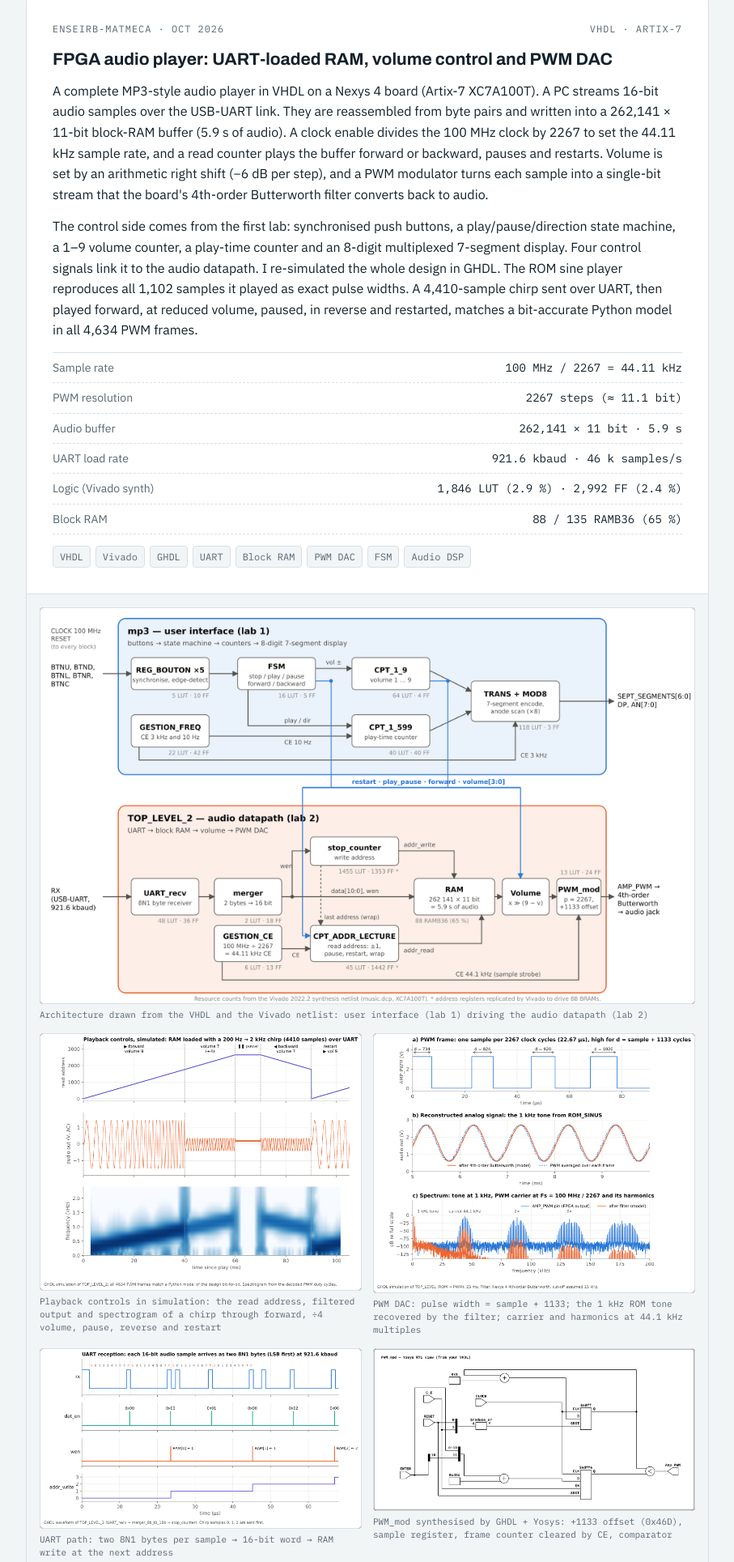
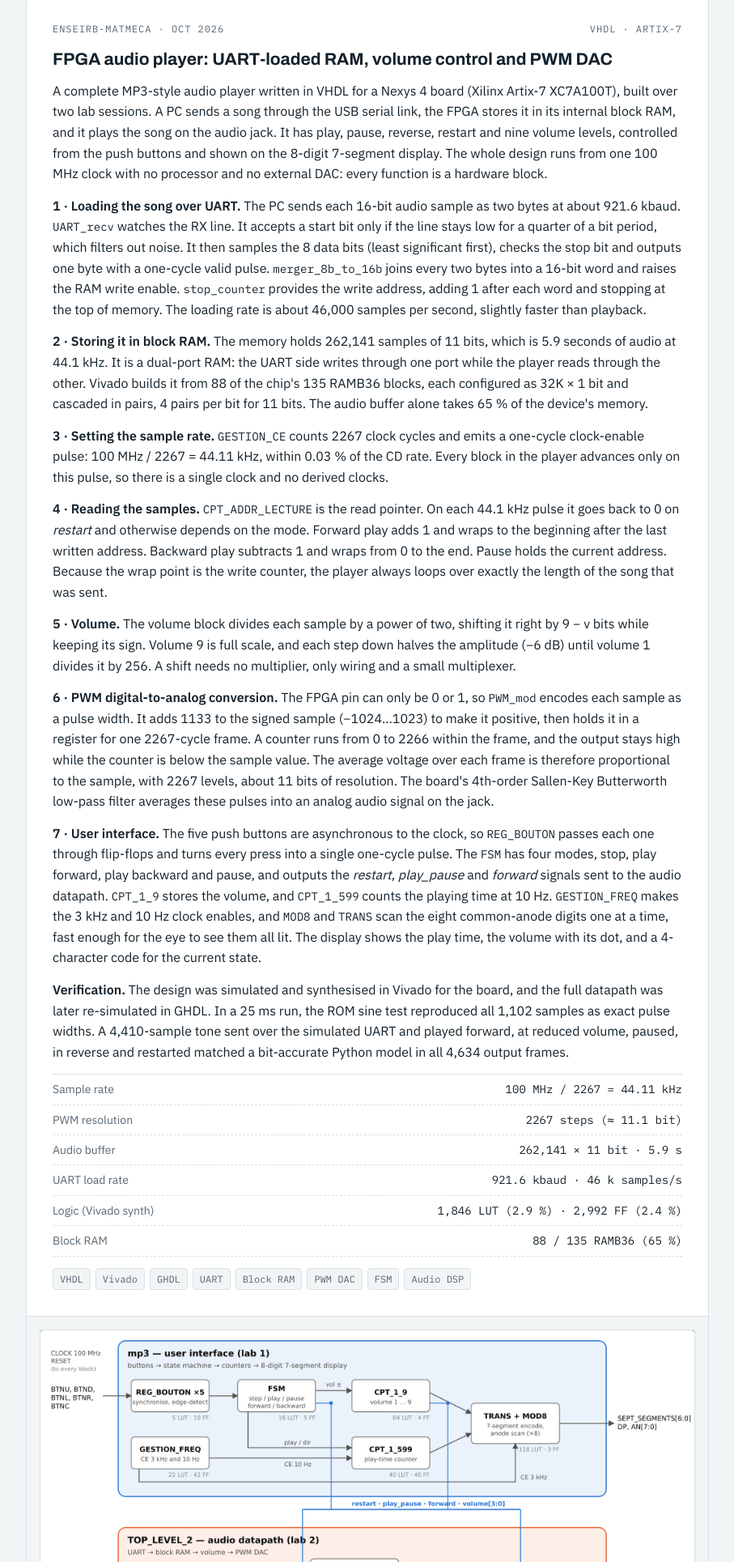
Before and after one commit to Zamzurizmn/Zamzurizmn.github.io, a plain HTML site: page index.html in a window 1280 px wide. Shown: the part 5234-7163 px from the top of the page at 81% size, without its empty margins (288-1195 px from the left). Drawn offline with Linux system fonts and the light colour scheme.

Commit message:
FPGA audio player: keep only the architecture diagram, expand the block-by-block explanation
Co-Authored-By: Claude Opus 5.5 <noreply@anthropic.com>
Claude-Session: https://claude.ai/code/session_01AwZfj9zhcGed18WSzVTiyv

```diff
--- a/index.html
+++ b/index.html
@@ -261,6 +261,7 @@ section.block { padding-block: 56px; border-top: 1px solid var(--line); }
 @media (max-width: 900px) { .proj-grid.two { grid-template-columns: minmax(0, 1fr); } .adc-gallery { grid-template-columns: repeat(2, minmax(0, 1fr)); } }
 @media (max-width: 560px) { .adc-gallery { grid-template-columns: minmax(0, 1fr); } .adc-gallery figure.span2 { grid-column: auto; } }
 .adc-gallery.g2 { grid-template-columns: repeat(2, minmax(0, 1fr)); }
+.proj code { font-family: var(--mono); font-size: .88em; color: var(--ink, inherit); }
 .adc-gallery figure.full { grid-column: 1 / -1; }
 @media (max-width: 560px) { .adc-gallery.g2 { grid-template-columns: minmax(0, 1fr); } }
 .simfig.wide { background: var(--bg); }
@@ -534,8 +535,15 @@ section.block { padding-block: 56px; border-top: 1px solid var(--line); }
           <div class="txt">
             <div class="proj-meta"><span class="label">ENSEIRB-MATMECA · Oct 2026</span><span class="label">VHDL · Artix-7</span></div>
             <h3>FPGA audio player: UART-loaded RAM, volume control and PWM DAC</h3>
-            <p>A complete MP3-style audio player in VHDL on a Nexys 4 board (Artix-7 XC7A100T). A PC streams 16-bit audio samples over the USB-UART link. They are reassembled from byte pairs and written into a 262,141 × 11-bit block-RAM buffer (5.9 s of audio). A clock enable divides the 100 MHz clock by 2267 to set the 44.11 kHz sample rate, and a read counter plays the buffer forward or backward, pauses and restarts. Volume is set by an arithmetic right shift (−6 dB per step), and a PWM modulator turns each sample into a single-bit stream that the board's 4th-order Butterworth filter converts back to audio.</p>
-            <p>The control side comes from the first lab: synchronised push buttons, a play/pause/direction state machine, a 1–9 volume counter, a play-time counter and an 8-digit multiplexed 7-segment display. Four control signals link it to the audio datapath. I re-simulated the whole design in GHDL. The ROM sine player reproduces all 1,102 samples it played as exact pulse widths. A 4,410-sample chirp sent over UART, then played forward, at reduced volume, paused, in reverse and restarted, matches a bit-accurate Python model in all 4,634 PWM frames.</p>
+            <p>A complete MP3-style audio player written in VHDL for a Nexys 4 board (Xilinx Artix-7 XC7A100T), built over two lab sessions. A PC sends a song through the USB serial link, the FPGA stores it in its internal block RAM, and it plays the song on the audio jack. It has play, pause, reverse, restart and nine volume levels, controlled from the push buttons and shown on the 8-digit 7-segment display. The whole design runs from one 100 MHz clock with no processor and no external DAC: every function is a hardware block.</p>
+            <p><b>1 · Loading the song over UART.</b> The PC sends each 16-bit audio sample as two bytes at about 921.6 kbaud. <code>UART_recv</code> watches the RX line. It accepts a start bit only if the line stays low for a quarter of a bit period, which filters out noise. It then samples the 8 data bits (least significant first), checks the stop bit and outputs one byte with a one-cycle valid pulse. <code>merger_8b_to_16b</code> joins every two bytes into a 16-bit word and raises the RAM write enable. <code>stop_counter</code> provides the write address, adding 1 after each word and stopping at the top of memory. The loading rate is about 46,000 samples per second, slightly faster than playback.</p>
+            <p><b>2 · Storing it in block RAM.</b> The memory holds 262,141 samples of 11 bits, which is 5.9 seconds of audio at 44.1 kHz. It is a dual-port RAM: the UART side writes through one port while the player reads through the other. Vivado builds it from 88 of the chip's 135 RAMB36 blocks, each configured as 32K × 1 bit and cascaded in pairs, 4 pairs per bit for 11 bits. The audio buffer alone takes 65 % of the device's memory.</p>
+            <p><b>3 · Setting the sample rate.</b> <code>GESTION_CE</code> counts 2267 clock cycles and emits a one-cycle clock-enable pulse: 100 MHz / 2267 = 44.11 kHz, within 0.03 % of the CD rate. Every block in the player advances only on this pulse, so there is a single clock and no derived clocks.</p>
+            <p><b>4 · Reading the samples.</b> <code>CPT_ADDR_LECTURE</code> is the read pointer. On each 44.1 kHz pulse it goes back to 0 on <i>restart</i> and otherwise depends on the mode. Forward play adds 1 and wraps to the beginning after the last written address. Backward play subtracts 1 and wraps from 0 to the end. Pause holds the current address. Because the wrap point is the write counter, the player always loops over exactly the length of the song that was sent.</p>
+            <p><b>5 · Volume.</b> The volume block divides each sample by a power of two, shifting it right by 9 − v bits while keeping its sign. Volume 9 is full scale, and each step down halves the amplitude (−6 dB) until volume 1 divides it by 256. A shift needs no multiplier, only wiring and a small multiplexer.</p>
+            <p><b>6 · PWM digital-to-analog conversion.</b> The FPGA pin can only be 0 or 1, so <code>PWM_mod</code> encodes each sample as a pulse width. It adds 1133 to the signed sample (−1024…1023) to make it positive, then holds it in a register for one 2267-cycle frame. A counter runs from 0 to 2266 within the frame, and the output stays high while the counter is below the sample value. The average voltage over each frame is therefore proportional to the sample, with 2267 levels, about 11 bits of resolution. The board's 4th-order Sallen-Key Butterworth low-pass filter averages these pulses into an analog audio signal on the jack.</p>
+            <p><b>7 · User interface.</b> The five push buttons are asynchronous to the clock, so <code>REG_BOUTON</code> passes each one through flip-flops and turns every press into a single one-cycle pulse. The <code>FSM</code> has four modes, stop, play forward, play backward and pause, and outputs the <i>restart</i>, <i>play_pause</i> and <i>forward</i> signals sent to the audio datapath. <code>CPT_1_9</code> stores the volume, and <code>CPT_1_599</code> counts the playing time at 10 Hz. <code>GESTION_FREQ</code> makes the 3 kHz and 10 Hz clock enables, and <code>MOD8</code> and <code>TRANS</code> scan the eight common-anode digits one at a time, fast enough for the eye to see them all lit. The display shows the play time, the volume with its dot, and a 4-character code for the current state.</p>
+            <p><b>Verification.</b> The design was simulated and synthesised in Vivado for the board, and the full datapath was later re-simulated in GHDL. In a 25 ms run, the ROM sine test reproduced all 1,102 samples as exact pulse widths. A 4,410-sample tone sent over the simulated UART and played forward, at reduced volume, paused, in reverse and restarted matched a bit-accurate Python model in all 4,634 output frames.</p>
             <dl class="spec">
               <div><dt>Sample rate</dt><dd>100 MHz / 2267 = 44.11 kHz</dd></div>
               <div><dt>PWM resolution</dt><dd>2267 steps (≈ 11.1 bit)</dd></div>
@@ -548,16 +556,11 @@ section.block { padding-block: 56px; border-top: 1px solid var(--line); }
           </div>
           <div class="adc-gallery g2">
               <figure class="full"><a href="img/fpga-architecture.png" target="_blank" rel="noopener"><img src="img/fpga-architecture.png" alt="Block diagram: button interface, FSM and counters driving the UART, RAM, volume and PWM audio datapath, with Vivado resource counts" loading="lazy"></a><figcaption>Architecture drawn from the VHDL and the Vivado netlist: user interface (lab 1) driving the audio datapath (lab 2)</figcaption></figure>
-              <figure><a href="img/fpga-playback.png" target="_blank" rel="noopener"><img src="img/fpga-playback.png" alt="Simulated read address, audio output and spectrogram during forward, volume, pause, backward and restart phases" loading="lazy"></a><figcaption>Playback controls in simulation: the read address, filtered output and spectrogram of a chirp through forward, ÷4 volume, pause, reverse and restart</figcaption></figure>
-              <figure><a href="img/fpga-rom-pwm.png" target="_blank" rel="noopener"><img src="img/fpga-rom-pwm.png" alt="PWM frames, reconstructed 1 kHz sine and spectrum showing the 44.1 kHz carrier" loading="lazy"></a><figcaption>PWM DAC: pulse width = sample + 1133; the 1 kHz ROM tone recovered by the filter; carrier and harmonics at 44.1 kHz multiples</figcaption></figure>
-              <figure><a href="img/fpga-uart.png" target="_blank" rel="noopener"><img src="img/fpga-uart.png" alt="UART waveform: rx bits, received bytes, RAM write strobes and write address" loading="lazy"></a><figcaption>UART path: two 8N1 bytes per sample → 16-bit word → RAM write at the next address</figcaption></figure>
-              <figure><a href="img/fpga-rtl-pwm.png" target="_blank" rel="noopener"><img src="img/fpga-rtl-pwm.png" alt="Yosys RTL schematic of PWM_mod: offset adder, sample register, frame counter and comparator" loading="lazy"></a><figcaption>PWM_mod synthesised by GHDL + Yosys: +1133 offset (0x46D), sample register, frame counter cleared by CE, comparator</figcaption></figure>
-              <figure class="full"><a href="img/fpga-rtl-addr.png" target="_blank" rel="noopener"><img src="img/fpga-rtl-addr.png" alt="Yosys RTL schematic of the read-address counter with increment, decrement, wrap and restart multiplexers" loading="lazy"></a><figcaption>CPT_ADDR_LECTURE RTL: ±1 step, wrap at the last written address or at 0, restart, and enable = CE · (play or restart)</figcaption></figure>
           </div>
           <div class="mlink">
             <span class="label">How it connects to microelectronics</span>
             <ul class="two">
-              <li><b>PWM is a 1-bit DAC</b>The design trades amplitude resolution for timing resolution: f<sub>clk</sub>/f<sub>s</sub> = 2267 levels, about 11 bits. The carrier sits at only 2× the audio band, so the analog filter does all the work (about 37 dB of carrier rejection in the model). That is why on-chip audio DACs oversample and noise-shape instead.</li>
+              <li><b>PWM is a 1-bit DAC</b>The design trades amplitude resolution for timing resolution: f<sub>clk</sub>/f<sub>s</sub> = 2267 levels, about 11 bits. The carrier sits at only 2× the audio band, so the analog filter does all the work (about 37 dB of carrier rejection in simulation). That is why on-chip audio DACs oversample and noise-shape instead.</li>
               <li><b>Memory dominates the area</b>The 2.9 Mbit buffer uses 65 % of the device's block RAM, while all the logic fits in under 3 % of the LUTs. To drive 88 RAM blocks, Vivado copied each 18-bit address counter 75–80 times. Fan-out is a physical cost, just as SRAM macros and their address buffers dominate an SoC die.</li>
               <li><b>One clock, many enables</b>44.1 kHz, 3 kHz and 10 Hz are all clock-enable pulses from one 100 MHz clock, so the design stays in a single clock domain where static timing analysis applies. Chip designers use the same discipline to close timing.</li>
               <li><b>Verification beyond the waveform</b>A strict simulator flagged two integer counters in the provided UART receiver that step one past their declared range for a single clock cycle. On the board the register just wraps, but range checks are how such corner cases are caught before silicon.</li>
```
Also changed, not shown: img/fpga-playback.png (deleted), img/fpga-rom-pwm.png (deleted), img/fpga-rtl-addr.png (deleted), img/fpga-rtl-pwm.png (deleted), img/fpga-uart.png (deleted).
